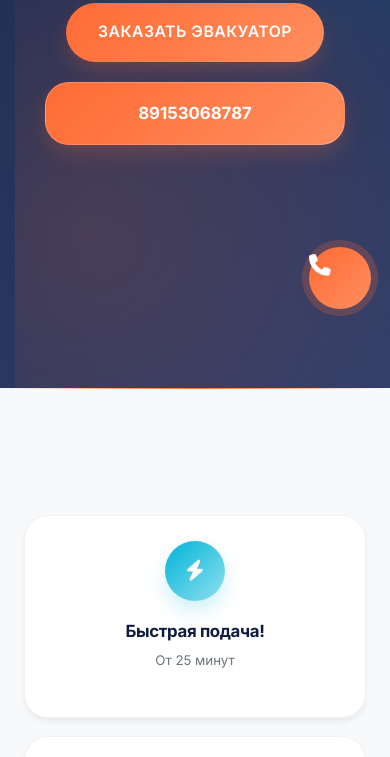
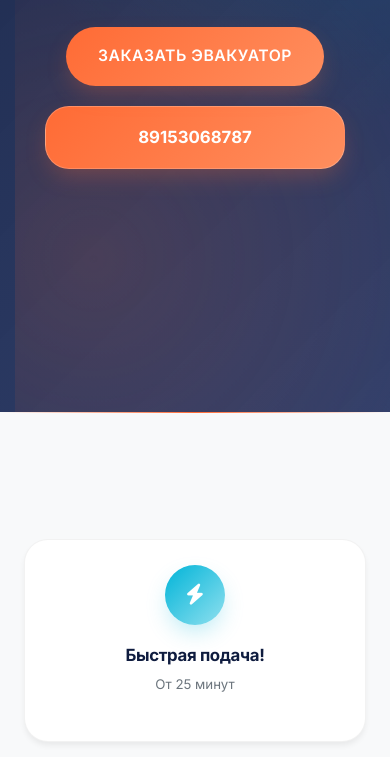
Before and after one commit to Daner249/Evakuator.Kolomna, a plain HTML site: page index.html in a window 390 px wide. Shown: the part 516-1273 px from the top of the page. Drawn offline with Linux system fonts and the light colour scheme.

Commit message:
Update mobile.css

```diff
--- a/css/mobile.css
+++ b/css/mobile.css
@@ -732,30 +732,6 @@
     display: block !important;
 }
 
-/* Кнопка звонка для мобильных (внизу экрана) */
-.mobile-call-button {
-    position: fixed;
-    bottom: 20px;
-    right: 20px;
-    width: 60px;
-    height: 60px;
-    background: var(--gradient-secondary);
-    color: white;
-    border-radius: 50%;
-    display: flex;
-    align-items: center;
-    justify-content: center;
-    font-size: 1.5rem;
-    box-shadow: var(--shadow-orange);
-    z-index: 998;
-    text-decoration: none;
-    transition: var(--transition);
-}
-
-.mobile-call-button:hover {
-    transform: scale(1.1);
-    box-shadow: var(--shadow-lg);
-}
 
 /* Адаптивные изображения */
 .responsive-img {
@@ -933,4 +909,5 @@ input:focus, textarea:focus, select:focus {
 
 .pulse-animation {
     animation: pulseMobile 2s infinite;
+
 }
```
